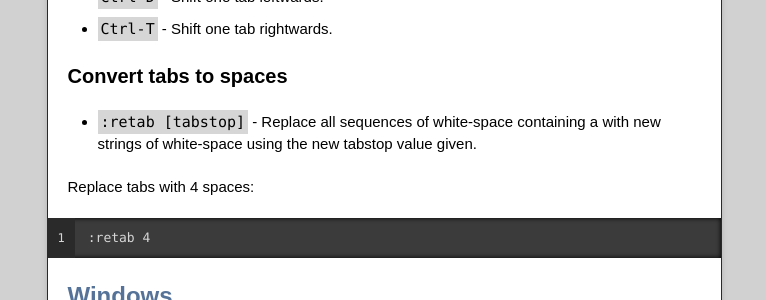
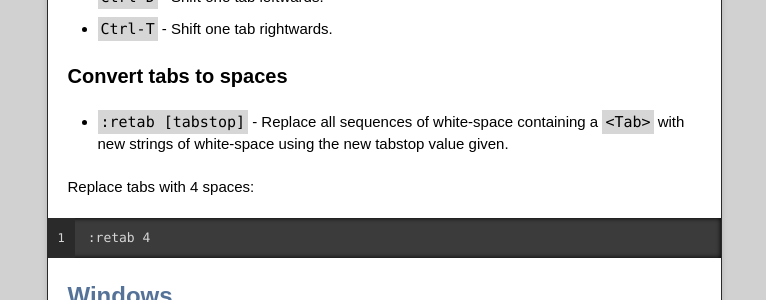
Before and after one commit to rogerxu/rogerxu.github.io, a Jekyll site: the page built from _posts/2012-09-28-vim.md, in a window 1280 px wide and 900 px high, scrolled down 6118 px. Shown: the part 147-447 px from the top of the window, without its empty margins (256-1022 px from the left). Built offline with Jekyll 4.4.1, drawn with Linux system fonts in a browser that asks for light colours; nearby versions of some CDN libraries.

Commit message:
Try to fix Jekyll parser error by quote "<Tab>".

```diff
--- a/_posts/2012-09-28-vim.md
+++ b/_posts/2012-09-28-vim.md
@@ -252,7 +252,7 @@ Insert mode
 
 ### Convert tabs to spaces
 
-* `:retab [tabstop]` - Replace all sequences of white-space containing a <Tab> with new strings of white-space using the new tabstop value given.
+* `:retab [tabstop]` - Replace all sequences of white-space containing a `<Tab>` with new strings of white-space using the new tabstop value given.
 
 Replace tabs with 4 spaces:
 
```
